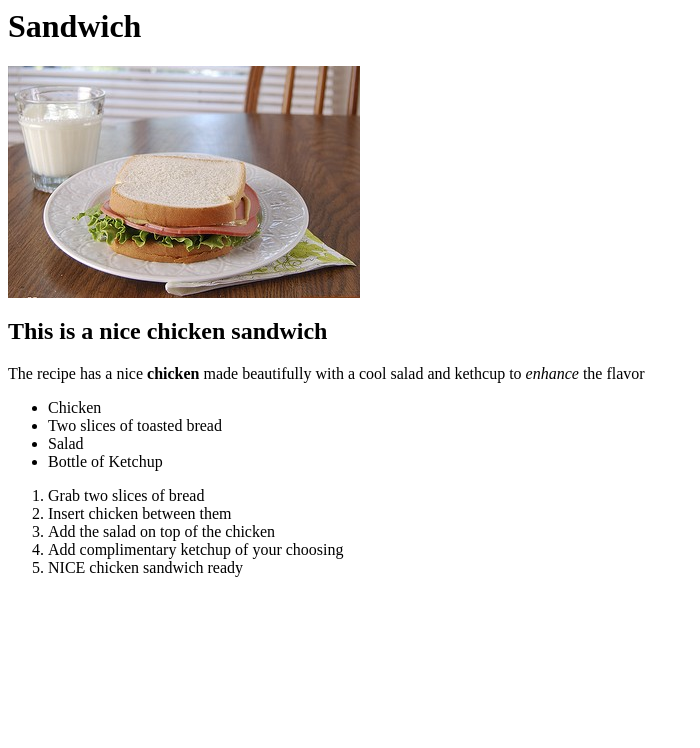
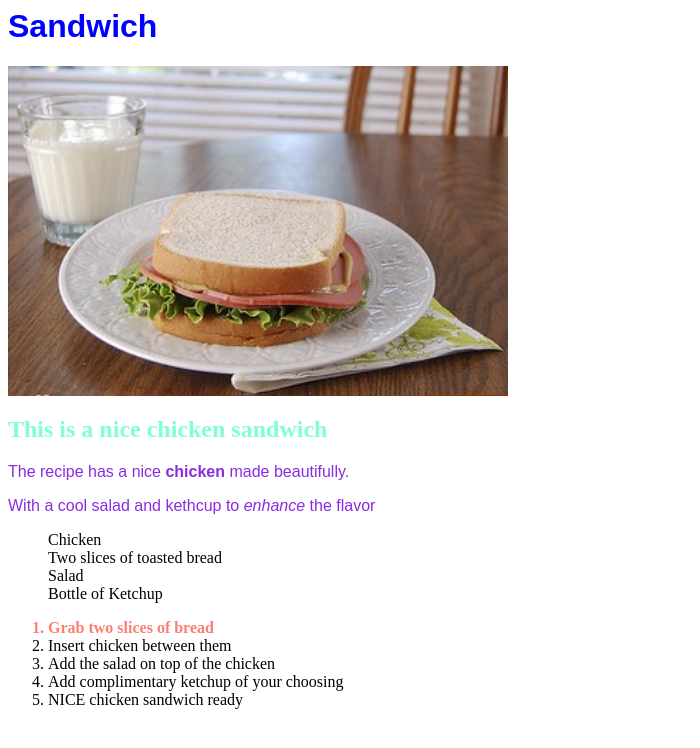
Before and after one commit to kahsayd/odin-recipes, a plain HTML site: page recipes/sandwich.html in a window 1280 px wide. Shown: the whole page, without its empty margins (0-700 px from the left). Drawn offline with Linux system fonts and the light colour scheme.

Commit message:
Added .css file and made changes to style webpage
This is to make the website look nicer and experiment
different styles and formats

```diff
--- a/recipes/sandwich.html
+++ b/recipes/sandwich.html
@@ -1,8 +1,12 @@
-<h1>Sandwich</h1>
-<img src="./sandwich.jpg" alt="A chicken sandwich next to a glass of milk">
+<link rel="stylesheet" href="../styles.css">
+<h1 class="sandwich">Sandwich</h1>
+
+<div>
+    <img id="container" src="./sandwich.jpg" alt="A chicken sandwich next to a glass of milk">
+</div>
 <h2>This is a nice chicken sandwich</h2>
-<p>The recipe has a nice <strong>chicken</strong> made beautifully
-with a cool salad and kethcup to <em>enhance</em> the flavor</p>
+<p class="recipe">The recipe has a nice <strong>chicken</strong> made beautifully.</p>
+<p class="salad">With a cool salad and kethcup to <em>enhance</em> the flavor</p>
 
 <ul>
     <li>Chicken</li>
@@ -11,8 +15,8 @@ with a cool salad and kethcup to <em>enhance</em> the flavor</p>
     <li>Bottle of Ketchup</li>
 </ul>
 
-<ol>
-    <li>Grab two slices of bread</li>
+<ol class="list">
+    <li class="one">Grab two slices of bread</li>
     <li>Insert chicken between them</li>
     <li>Add the salad on top of the chicken</li>
     <li>Add complimentary ketchup of your choosing</li>
--- /dev/null
+++ b/styles.css
@@ -0,0 +1,29 @@
+
+h2 {
+    color: aquamarine;
+}
+
+.sandwich {
+    color: blue;
+    font-family: Arial, Helvetica, sans-serif;
+}
+
+.recipe,
+.salad {
+    color: blueviolet;
+    font-family: Arial, Helvetica, sans-serif;
+}
+
+#container {
+    width: 500px;
+    height: auto;
+}
+
+ul {
+    list-style: none;
+}
+
+.list .one{
+    font-weight: 800;
+    color: salmon
+}
```
Also changed, not shown: index.html (+1 -0 lines).
